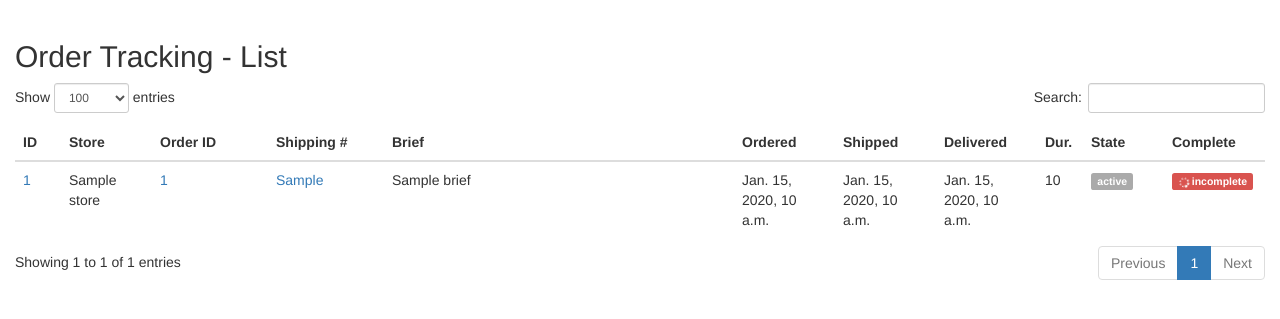
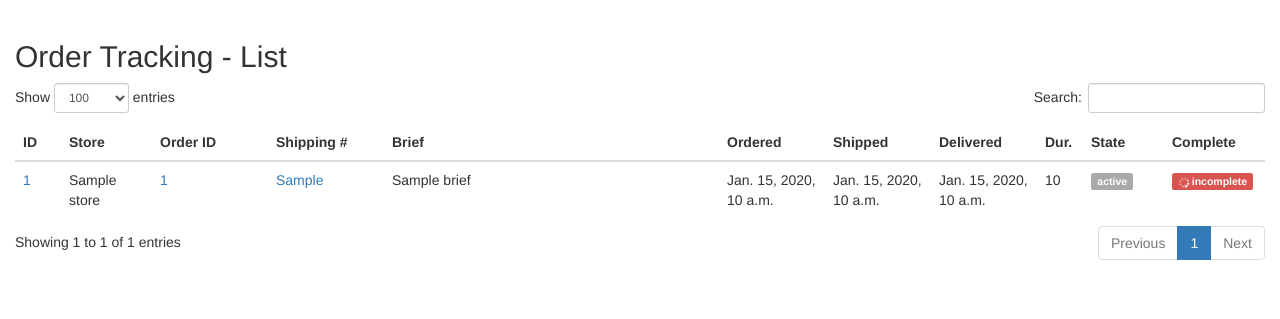
Before and after one commit to domibarton/toolbox, a Django app: template toolbox/ordertracking/templates/ordertracking/order_list.html in a window 1280 px wide. Shown: the part 52-371 px from the top of the page. Run offline with Django 3.2, Linux system fonts and the light colour scheme; the template is opened without the code that fills it: most values are stand-ins (such as "Sample title", 1, 10 or a date in 2020); some libraries are stand-ins or nearby versions.

Commit message:
FEATURE: Fixed date width

```diff
--- a/toolbox/ordertracking/static/ordertracking/css/order_list.css
+++ b/toolbox/ordertracking/static/ordertracking/css/order_list.css
@@ -22,7 +22,7 @@
 table#orderlist thead th.shipping-date,
 table#orderlist thead th.delivery-date
 {
-    width: 85px;
+    width: 90px;
 }
 
 table#orderlist thead th.duration
```
